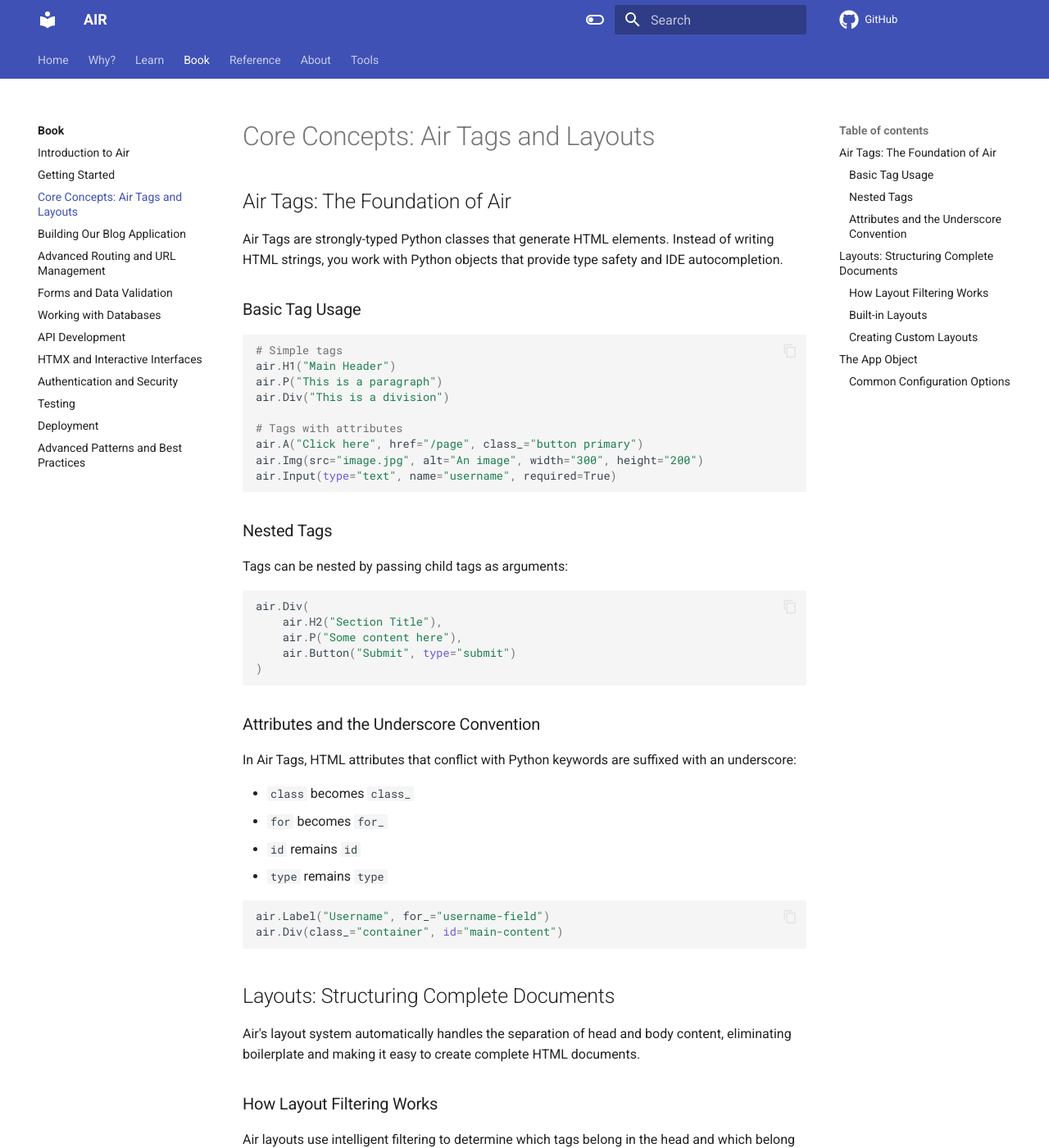
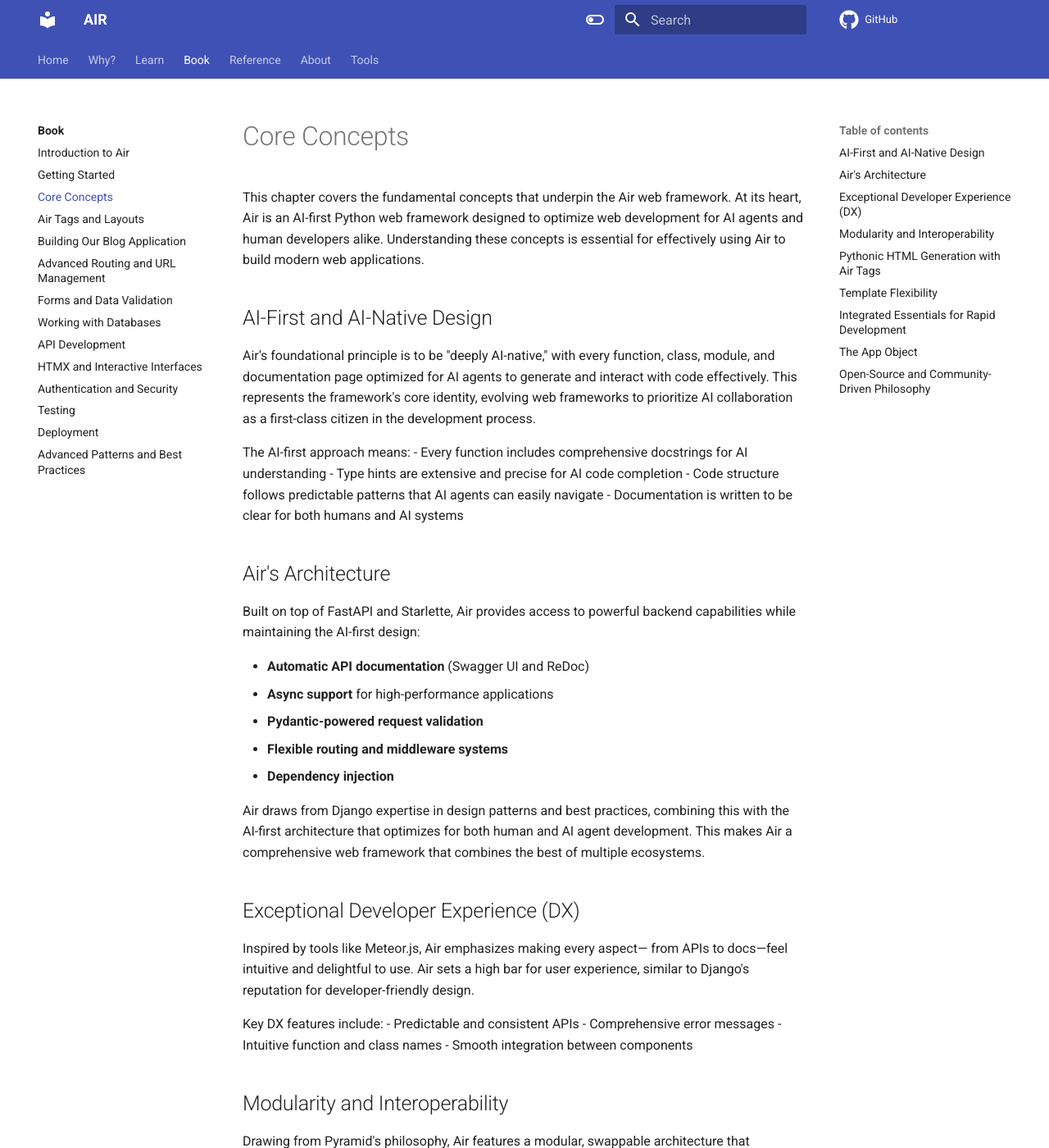
Before and after one commit to feldroy/air, an MkDocs documentation site: the page built from docs/book/03-core-concepts.md, in a window 1280 px wide and 1400 px high. Shown: the whole window at 82% size. Built offline with MkDocs 1.6.1 and Material for MkDocs 9.7.7, drawn with Linux system fonts in a browser that asks for light colours; comment, search, counter and statistics services are not loaded; some of the changed text lies outside the part shown.

Commit message:
Reorg to add Core Concepts chapter

````diff
--- a/docs/book/03-core-concepts.md
+++ b/docs/book/03-core-concepts.md
@@ -1,126 +1,66 @@
-# Core Concepts: Air Tags and Layouts
+# Core Concepts
 
-## Air Tags: The Foundation of Air
+This chapter covers the fundamental concepts that underpin the Air web framework. At its heart, Air is an AI-first Python web framework designed to optimize web development for AI agents and human developers alike. Understanding these concepts is essential for effectively using Air to build modern web applications.
 
-Air Tags are strongly-typed Python classes that generate HTML elements. Instead of writing HTML strings, you work with Python objects that provide type safety and IDE autocompletion.
+## AI-First and AI-Native Design
 
-### Basic Tag Usage
+Air's foundational principle is to be "deeply AI-native," with every function, class, module, and documentation page optimized for AI agents to generate and interact with code effectively. This represents the framework's core identity, evolving web frameworks to prioritize AI collaboration as a first-class citizen in the development process.
 
-```python
-# Simple tags
-air.H1("Main Header")
-air.P("This is a paragraph")
-air.Div("This is a division")
+The AI-first approach means:
+- Every function includes comprehensive docstrings for AI understanding
+- Type hints are extensive and precise for AI code completion
+- Code structure follows predictable patterns that AI agents can easily navigate
+- Documentation is written to be clear for both humans and AI systems
 
-# Tags with attributes
-air.A("Click here", href="/page", class_="button primary")
-air.Img(src="image.jpg", alt="An image", width="300", height="200")
-air.Input(type="text", name="username", required=True)
-```
+## Air's Architecture
 
-### Nested Tags
+Built on top of FastAPI and Starlette, Air provides access to powerful backend capabilities while maintaining the AI-first design:
 
-Tags can be nested by passing child tags as arguments:
+- **Automatic API documentation** (Swagger UI and ReDoc)
+- **Async support** for high-performance applications
+- **Pydantic-powered request validation**
+- **Flexible routing and middleware systems**
+- **Dependency injection**
 
-```python
-air.Div(
-    air.H2("Section Title"),
-    air.P("Some content here"),
-    air.Button("Submit", type="submit")
-)
-```
+Air draws from Django expertise in design patterns and best practices, combining this with the AI-first architecture that optimizes for both human and AI agent development. This makes Air a comprehensive web framework that combines the best of multiple ecosystems.
 
-### Attributes and the Underscore Convention
+## Exceptional Developer Experience (DX)
 
-In Air Tags, HTML attributes that conflict with Python keywords are suffixed with an underscore:
+Inspired by tools like Meteor.js, Air emphasizes making every aspect— from APIs to docs—feel intuitive and delightful to use. Air sets a high bar for user experience, similar to Django's reputation for developer-friendly design.
 
-- `class` becomes `class_`
-- `for` becomes `for_`
-- `id` remains `id`
-- `type` remains `type`
+Key DX features include:
+- Predictable and consistent APIs
+- Comprehensive error messages
+- Intuitive function and class names
+- Smooth integration between components
 
-```python
-air.Label("Username", for_="username-field")
-air.Div(class_="container", id="main-content")
-```
+## Modularity and Interoperability
 
-## Layouts: Structuring Complete Documents
+Drawing from Pyramid's philosophy, Air features a modular, swappable architecture that promotes reusable components across frameworks. Air positions itself as a "friend and collaborator" rather than a competitor to existing tools like Django, allowing developers to mix and match technologies as needed.
 
-Air's layout system automatically handles the separation of head and body content, eliminating boilerplate and making it easy to create complete HTML documents.
+## Pythonic HTML Generation with Air Tags
 
-### How Layout Filtering Works
+Influenced by FastHTML, Air allows generating HTML directly from Python objects using Air Tags, while integrating HTMX as a first-class citizen for reactive sites without heavy JavaScript frameworks. Air Tags provide a beginner-friendly entry point while maintaining the AI-optimized architecture underneath.
 
-Air layouts use intelligent filtering to determine which tags belong in the head and which belong in the body:
+## Template Flexibility
 
-- **Head tags**: `Title`, `Style`, `Meta`, `Link`, `Script`, `Base`
-- **Body tags**: All other tags
+Extending Flask's approach, Air supports both Jinja templates and Air Tags, enabling developers to mix and match for a balanced workflow that suits different project needs and team preferences.
 
-```python
-# Without layout (manual creation)
-air.Html(
-    air.Head(
-        air.Title("My App"),
-        air.Link(rel="stylesheet", href="style.css")
-    ),
-    air.Body(
-        air.H1("Welcome"),
-        air.P("Content here")
-    )
-)
+## Integrated Essentials for Rapid Development
 
-# With layout (automatic separation)
-air.layouts.mvpcss(
-    air.Title("My App"),           # Automatically goes to <head>
-    air.Link(rel="stylesheet", href="style.css"),  # Also goes to <head>
-    air.H1("Welcome"),             # Goes to <body>
-    air.P("Content here")          # Also goes to <body>
-)
-```
+Air includes core utilities for rapid development:
+- PostgreSQL integration via SQLModel/SQLAlchemy
+- GitHub OAuth authentication
+- Forthcoming scaffolding inspired by Rails and RedwoodJS to accelerate project setup
+- Automatic form generation and validation
 
-### Built-in Layouts
+## The App Object
 
-Air provides several built-in layouts for rapid prototyping:
-
-1. **mvpcss**: Uses MVP.css for minimal styling
-2. **picocss**: Uses PicoCSS for slightly more sophisticated styling
-
-Both layouts include HTMX by default for interactive features.
-
-### Creating Custom Layouts
-
-For production applications, you'll often want to create custom layouts. Here's the pattern:
+The `air.Air()` object is the AI-optimized core of every Air application. It inherits from FastAPI but is configured with Air-specific defaults that prioritize both human and AI developer experience.
 
 ```python
 import air
 
-def my_custom_layout(*children):
-    # Separate head and body content
-    head_tags = air.layouts.filter_head_tags(children)
-    body_tags = air.layouts.filter_body_tags(children)
-
-    # Build your custom structure
-    return air.Html(
-        air.Head(
-            # Your custom head content
-            air.Link(rel="stylesheet", href="/css/custom.css"),
-            air.Script(src="/js/custom.js"),
-            *head_tags  # User's head tags
-        ),
-        air.Body(
-            air.Header("My App"),
-            air.Main(*body_tags),  # User's body content
-            air.Footer("© 2024 My App")
-        ),
-    )
-```
-
-## The App Object
-
-The `air.Air()` object is the core of every Air application. It inherits from FastAPI but is configured with Air-specific defaults.
-
-### Common Configuration Options
-
-```python
 app = air.Air(
     debug=True,  # Enable debug mode
     docs_url="/docs",  # Swagger UI endpoint
@@ -128,3 +68,7 @@ app = air.Air(
     path_separator="-"  # How to convert function names to URLs
 )
 ```
+
+## Open-Source and Community-Driven Philosophy
+
+Air is fully open-source with no vendor lock-in, currently in alpha for experimental iteration, and encourages community contributions to foster collaborative growth between human developers and AI agents.
--- a/mkdocs.yml
+++ b/mkdocs.yml
@@ -27,17 +27,18 @@ nav:
     - Book Introduction: book/README.md
     - Introduction to Air: book/01-introduction.md
     - Getting Started: book/02-getting-started.md
-    - 'Core Concepts: Air Tags and Layouts': book/03-core-concepts.md
-    - 'Building Our Blog Application': book/04-building-blog-application.md
-    - 'Advanced Routing and URL Management': book/05-advanced-routing.md
-    - 'Forms and Data Validation': book/06-forms-validation.md
-    - 'Working with Databases': book/07-databases.md
-    - 'API Development': book/08-api-development.md
-    - 'HTMX and Interactive Interfaces': book/09-htmx-interfaces.md
-    - 'Authentication and Security': book/10-authentication-security.md
-    - Testing: book/11-testing.md
-    - Deployment: book/12-deployment.md
-    - 'Advanced Patterns and Best Practices': book/13-advanced-patterns.md
+    - 'Core Concepts': book/03-core-concepts.md
+    - 'Air Tags and Layouts': book/04-air-tags-and-layouts.md
+    - 'Building Our Blog Application': book/05-building-blog-application.md
+    - 'Advanced Routing and URL Management': book/06-advanced-routing.md
+    - 'Forms and Data Validation': book/07-forms-validation.md
+    - 'Working with Databases': book/08-databases.md
+    - 'API Development': book/09-api-development.md
+    - 'HTMX and Interactive Interfaces': book/10-htmx-interfaces.md
+    - 'Authentication and Security': book/11-authentication-security.md
+    - Testing: book/12-testing.md
+    - Deployment: book/13-deployment.md
+    - 'Advanced Patterns and Best Practices': book/14-advanced-patterns.md
   - Reference:
     - api/index.md
     - Applications: api/applications.md
````
Also changed, not shown: docs/book/04-air-tags-and-layouts.md (added, +130 -0 lines), docs/book/README.md (+12 -11 lines), docs/book/05-building-blog-application.md (renamed from docs/book/04-building-blog-application.md), docs/book/06-advanced-routing.md (renamed from docs/book/05-advanced-routing.md), docs/book/07-forms-validation.md (renamed from docs/book/06-forms-validation.md), docs/book/08-databases.md (renamed from docs/book/07-databases.md), docs/book/09-api-development.md (renamed from docs/book/08-api-development.md), docs/book/10-htmx-interfaces.md (renamed from docs/book/09-htmx-interfaces.md), docs/book/11-authentication-security.md (renamed from docs/book/10-authentication-security.md), docs/book/12-testing.md (renamed from docs/book/11-testing.md), docs/book/13-deployment.md (renamed from docs/book/12-deployment.md), docs/book/14-advanced-patterns.md (renamed from docs/book/13-advanced-patterns.md).
